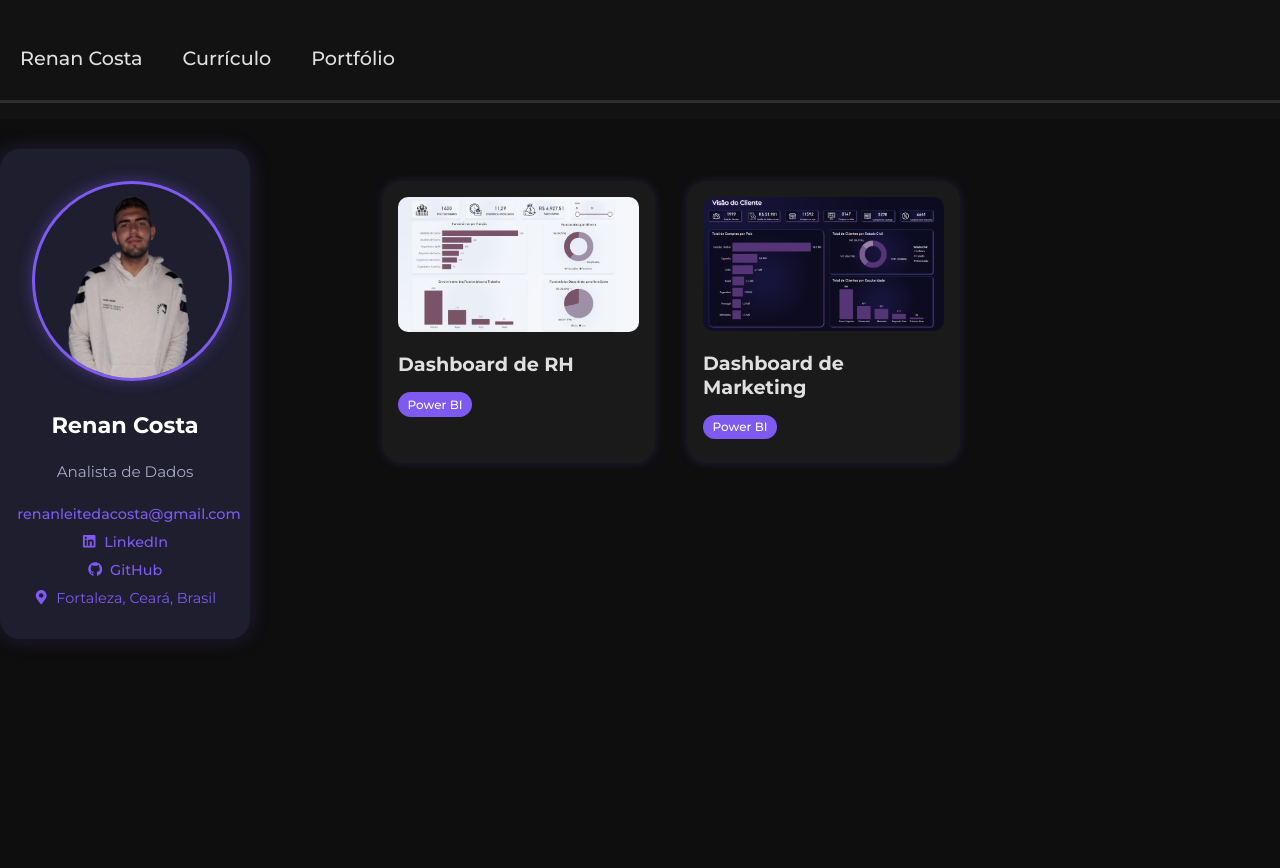
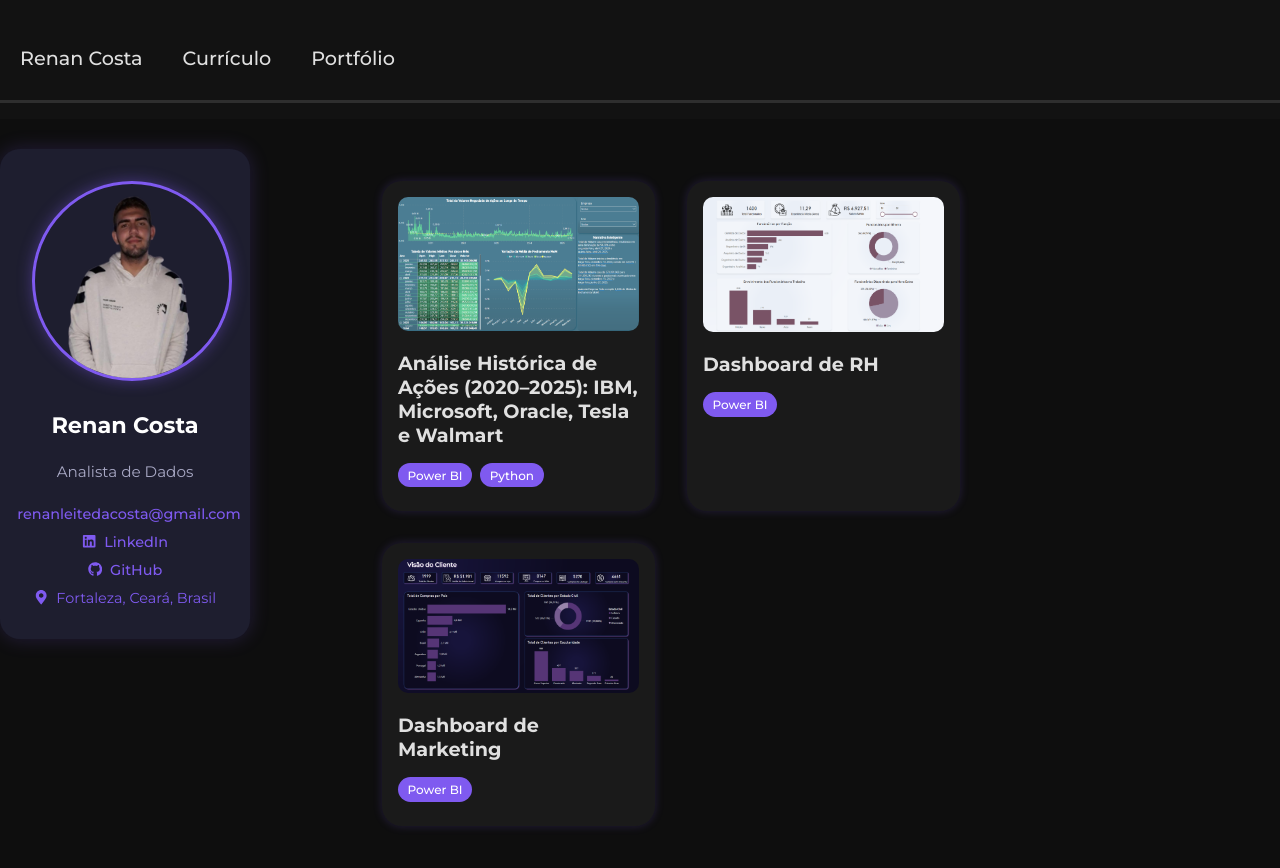
Before and after one commit to RenanCosta2/renancosta2.github.io, a React (Create React App) app: page /portfolio in a window 1280 px wide. Shown: the top 868 px of the page. Before the commit the page ends 800 px from the top, so only its background shows below. Built offline with nearby package versions, Linux system fonts and the light colour scheme.

Commit message:
feat: projeto mercado de ações

```diff
--- a/src/data/projectsData.ts
+++ b/src/data/projectsData.ts
@@ -5,13 +5,29 @@ export type Project = {
   titulo: string;
   objetivo: string;
   requisitos: string[] | undefined;
-  tags: string[]; // antes era `tipo: string`
+  tags: string[];
   documentacao: string;
   externalLink?: string;
   slug: string;
 };
 
 export const projects: Project[] = [
+  {
+    imagem: "/images/projects/mercado-acoes.png",
+    titulo: "Análise Histórica de Ações (2020–2025): IBM, Microsoft, Oracle, Tesla e Walmart",
+    objetivo: "O projeto desenvolvido no Power BI tem como objetivo oferecer uma visão estratégica do comportamento do mercado de ações de cinco empresas selecionadas (IBM, Microsoft, Oracle, Tesla e Walmart), permitindo análises detalhadas ao longo do tempo. Os dados analisados abrangem o período de 25 de abril de 2020 até 25 de abril de 2025, garantindo uma visão histórica consistente dos últimos cinco anos. O dashboard possibilita responder perguntas-chave como o total de volume negociado, médias mensais dos valores de abertura, máximos, mínimos e fechamento das ações, além da variação da média de fechamento mês a mês. Também conta com recursos de filtragem por empresa ou combinação de empresas, e utiliza Narrativa Inteligente para destacar padrões e tendências nos dados, com uma apresentação visual formatada e acessível.",
+    requisitos: [
+      "Obter o total de volume negociado de ações ao longo do tempo para as 5 empresas analisadas.",
+      "Calcular o valor médio de abertura (Open), mais alto (High), mais baixo (Low), de fechamento (Close) e do Volume das ações de todas as empresas, para todos os meses do período analisado (5 anos).",
+      "Calcular a variação da média do valor de fechamento (Close) das ações de todas as empresas ao longo do tempo, mês a mês.",
+      "Explicar as principais características e tendências nos dados.",
+      "Deve ser possível realizar a análise para uma única empresa ou uma combinação de empresas."
+    ],
+    tags: ["Power BI", "Python"],
+    slug: "dashboard-mercado-acoes",
+    documentacao: "https://github.com/RenanCosta2/mercado-acoes-powerbi/blob/main/README.md",
+    externalLink: "https://app.powerbi.com/view?r=eyJrIjoiNGUwYTA0MDctMmE4NS00Y2MxLTkzODktYjVjMzZhOTViOTRjIiwidCI6ImJhZTkwYjYxLTg4OTItNDQyMC1hMTEyLTE0NTQ4MzBkYmJiOSJ9",
+  },
   {
     imagem: "/images/projects/RH.png",
     titulo: "Dashboard de RH",
```
Also changed, not shown: public/images/projects/mercado-acoes.png (added).
